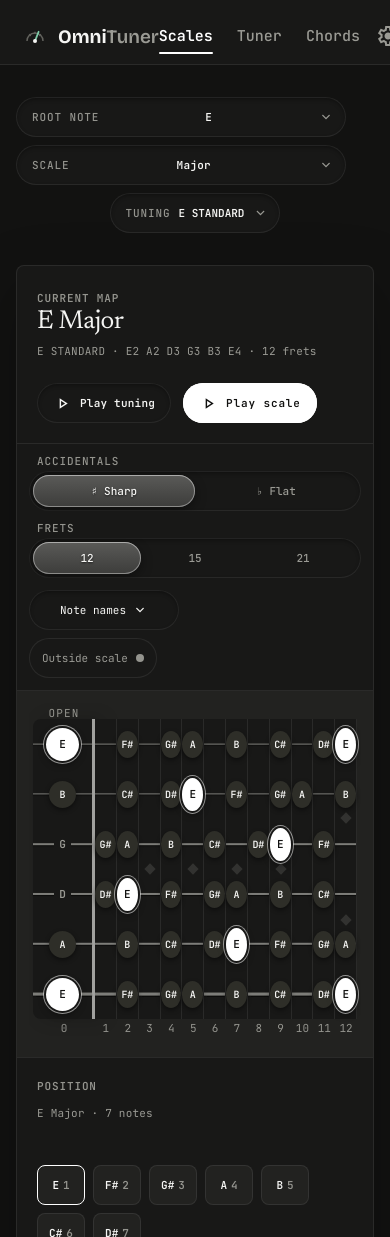
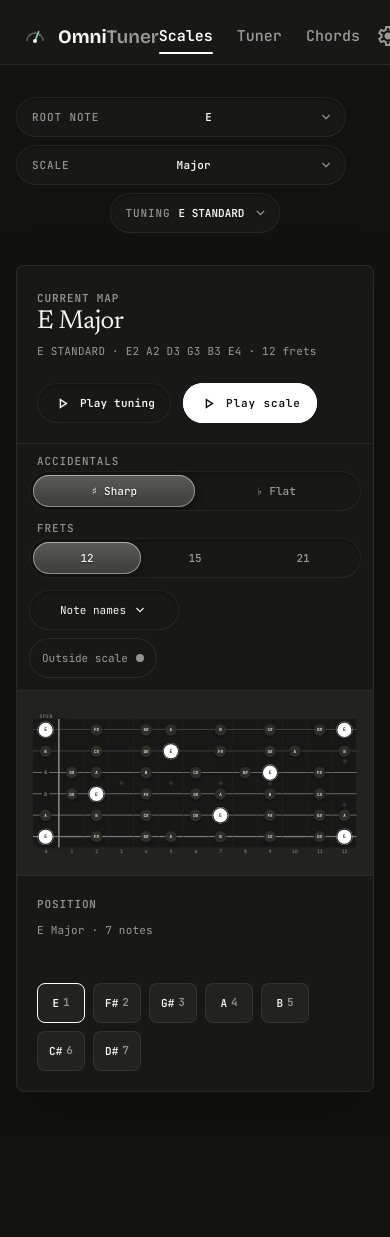
Before and after one commit to sawayaka143/OmniTuner, an Angular app: page /scales in a window 390 px wide. Shown: the top 1237 px of the page. After the commit the page ends 1140 px from the top, so only its background shows below. Built offline with nearby package versions, Linux system fonts and the light colour scheme.

Commit message:
style: adjust fretboard layout for improved scaling and responsiveness

```diff
--- a/src/app/components/fretboard/fretboard.scss
+++ b/src/app/components/fretboard/fretboard.scss
@@ -49,8 +49,8 @@
 
 .fretboard-scale-frame {
   position: relative;
-  width: 100%;
-  margin: 0;
+  width: max-content;
+  margin: 0 auto;
   transition:
     width var(--dur-slow) ease,
     height var(--dur-slow) ease;
@@ -73,13 +73,12 @@
 
   position: relative;
   display: grid;
-  width: 100%;
-  min-width: 0;
+  width: max-content;
   transform-origin: 0 0;
   transition:
     transform var(--dur-slow) var(--ease-spring),
     grid-template-columns var(--dur-slow) var(--ease-spring);
-  grid-template-columns: var(--open-w) repeat(var(--fret-count), minmax(0, 1fr));
+  grid-template-columns: var(--open-w) repeat(var(--fret-count), var(--fret-w));
   grid-template-rows: repeat(var(--string-count), var(--row-h)) var(--rail-h);
   align-items: center;
 
@@ -143,7 +142,7 @@
   z-index: 1;
   inset: 0 0 var(--rail-h);
   display: grid;
-  grid-template-columns: var(--open-w) repeat(var(--fret-count), minmax(0, 1fr));
+  grid-template-columns: var(--open-w) repeat(var(--fret-count), var(--fret-w));
   transition: grid-template-columns var(--dur-slow) var(--ease-spring);
   pointer-events: none;
 }
--- a/src/app/components/fretboard/fretboard.ts
+++ b/src/app/components/fretboard/fretboard.ts
@@ -102,8 +102,8 @@
     });
 
     afterRenderEffect(() => {
+      this.displayedFretCount();
       this.cells();
-      this.fretCount();
       this.labelMode();
       this.showOutsideScale();
       this.scheduleScaleUpdate();
@@ -132,7 +132,6 @@
           }
           this.previousFretCount = displayed;
           this.displayedFretCountInternal.set(target);
-          this.scheduleScaleUpdate();
         });
         return;
       }
@@ -143,7 +142,6 @@
         if (this.shrinkTimer) clearTimeout(this.shrinkTimer);
         if (this.prefersReducedMotion()) {
           this.displayedFretCountInternal.set(target);
-          this.scheduleScaleUpdate();
           return;
         }
         if (this.displayedFretCountInternal() === null) {
@@ -152,7 +150,6 @@
         this.shrinkTimer = setTimeout(() => {
           this.shrinkTimer = null;
           this.displayedFretCountInternal.set(target);
-          this.scheduleScaleUpdate();
         }, this.SHRINK_DELAY_MS);
       });
     });
@@ -248,14 +245,6 @@
 
     if (availableWidth <= 0 || naturalWidth <= 0 || naturalHeight <= 0) return;
 
-    const usesFluidGrid = getComputedStyle(board).gridTemplateColumns.includes('1fr');
-    if (usesFluidGrid) {
-      frame.style.width = '100%';
-      frame.style.height = 'auto';
-      board.style.transform = 'none';
-      return;
-    }
-
     const scale = Math.min(1, availableWidth / naturalWidth);
     frame.style.width = `${naturalWidth * scale}px`;
     frame.style.height = `${naturalHeight * scale}px`;
--- a/src/app/scales/scales.scss
+++ b/src/app/scales/scales.scss
@@ -155,8 +155,8 @@
     padding: var(--space-4) var(--space-5) var(--space-5);
   }
 
-  /* The fretboard scales itself down via JS; give the stage room to breathe
-     and never let the scaled board clip at the rounded corners. */
+  /* The fretboard uses fluid columns so it always fills the stage; clip here
+     so it never spills past the rounded corners on narrow viewports. */
   .fretboard-stage {
     padding: var(--space-3);
     overflow-x: clip;
```
Also changed, not shown: 1 other file (tests, documents, lock files or other folders).
